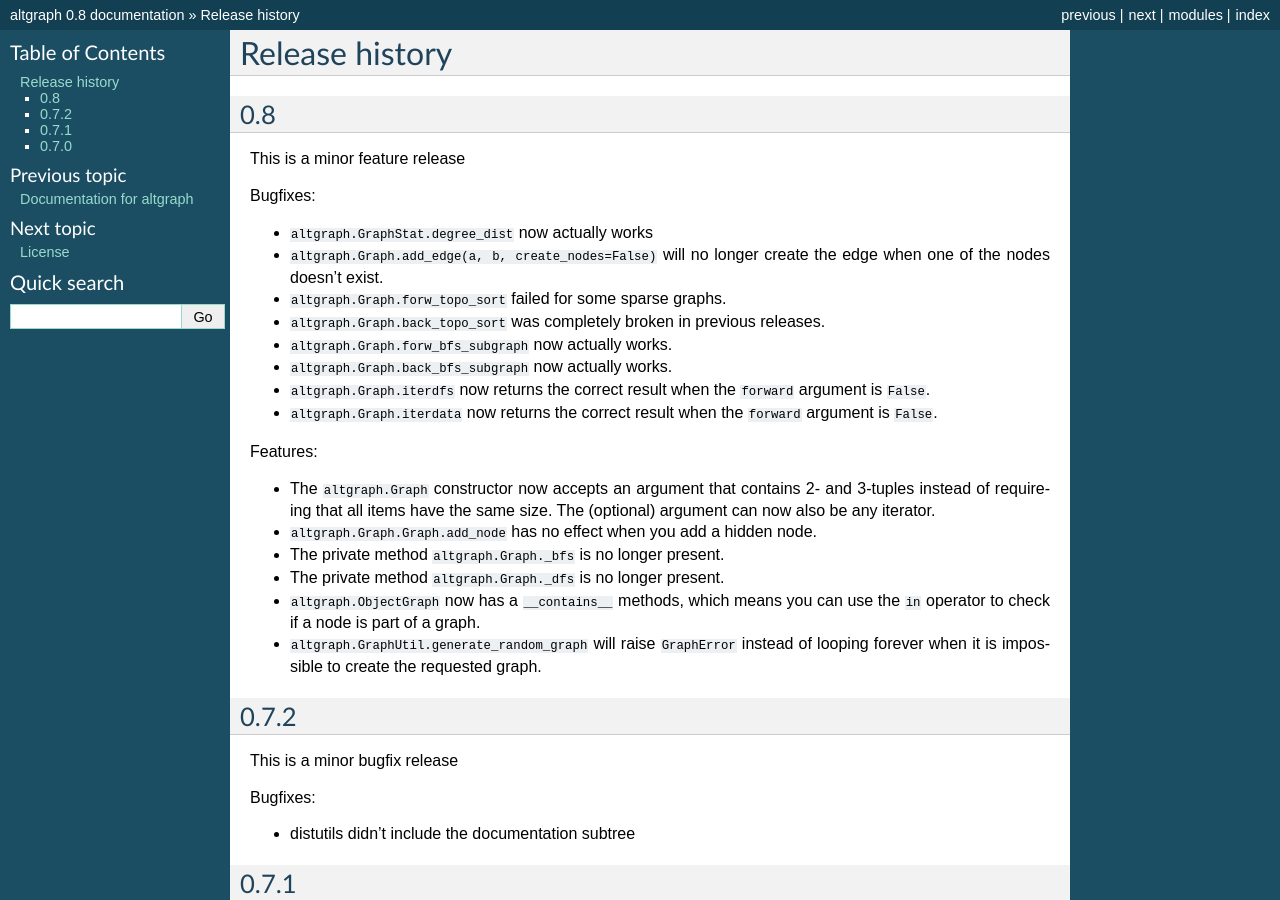
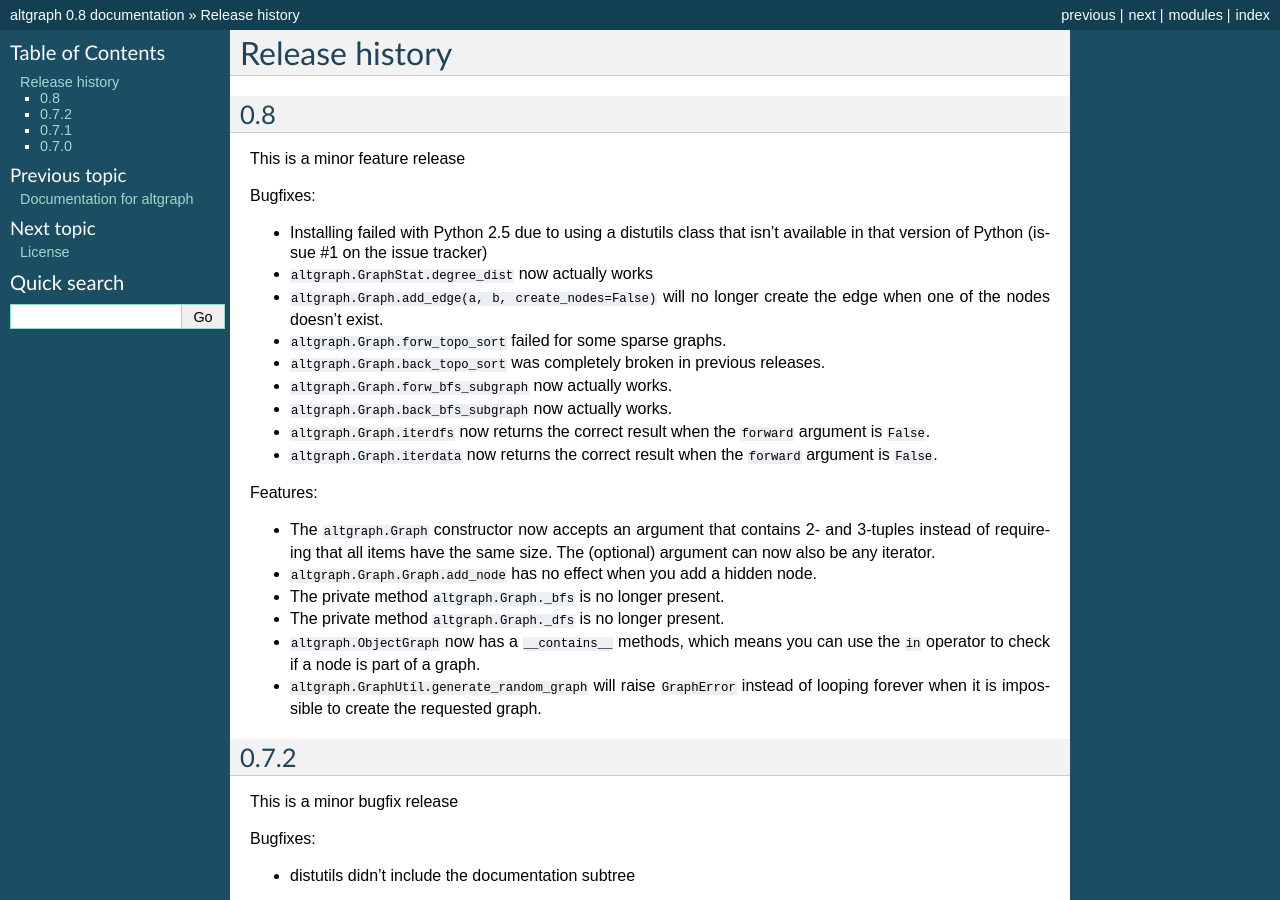
Before and after one commit to ronaldoussoren/altgraph, a Sphinx documentation site: the page built from doc/changelog.rst, in a window 1280 px wide and 900 px high. Built offline with Sphinx 7.4.7, drawn with Linux system fonts in a browser that asks for light colours.

Commit message:
update changelog

```diff
--- a/doc/changelog.rst
+++ b/doc/changelog.rst
@@ -7,6 +7,10 @@ Release history
 This is a minor feature release
 
 Bugfixes:
+
+- Installing failed with Python 2.5 due to using a distutils
+  class that isn't available in that version of Python
+  (issue #1 on the issue tracker)
 
 - ``altgraph.GraphStat.degree_dist`` now actually works
 
```
